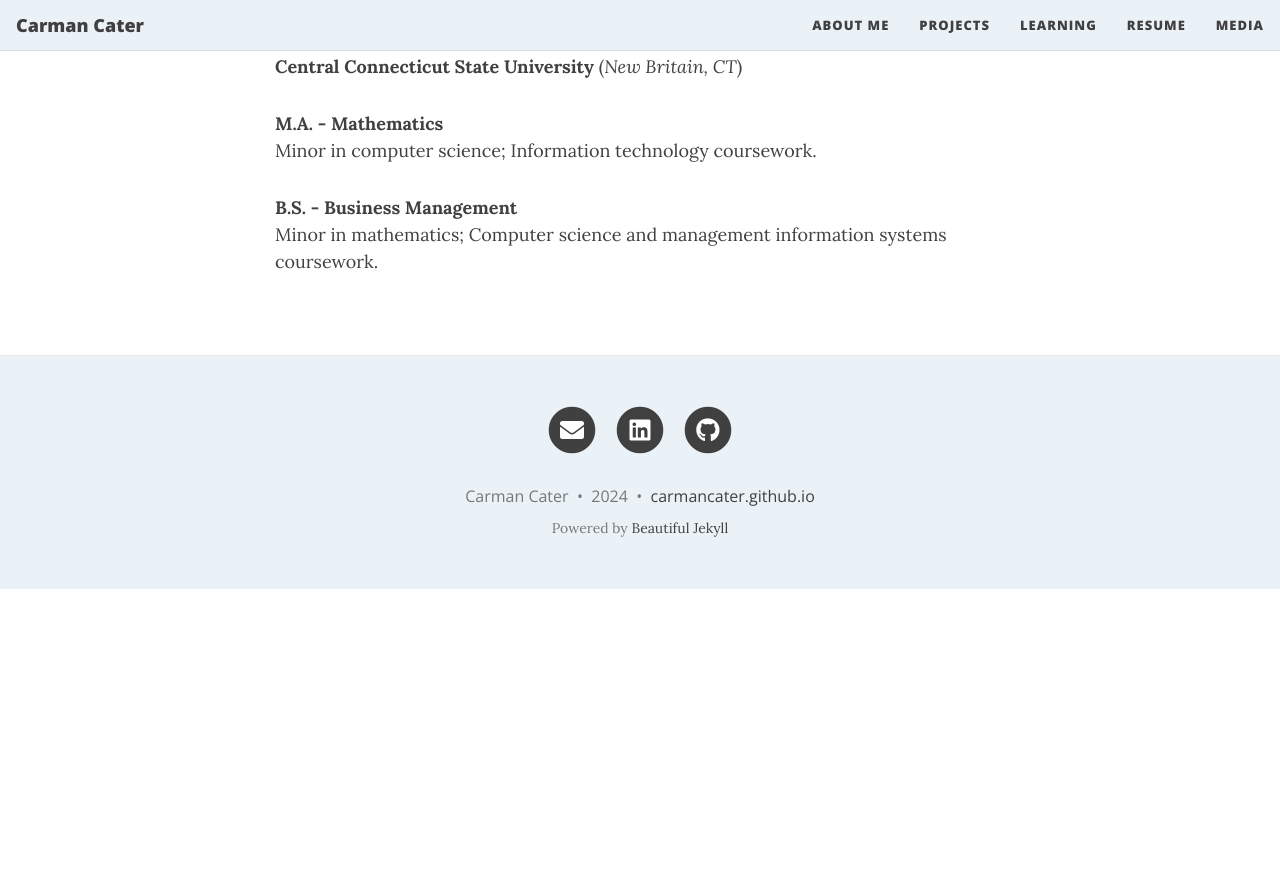
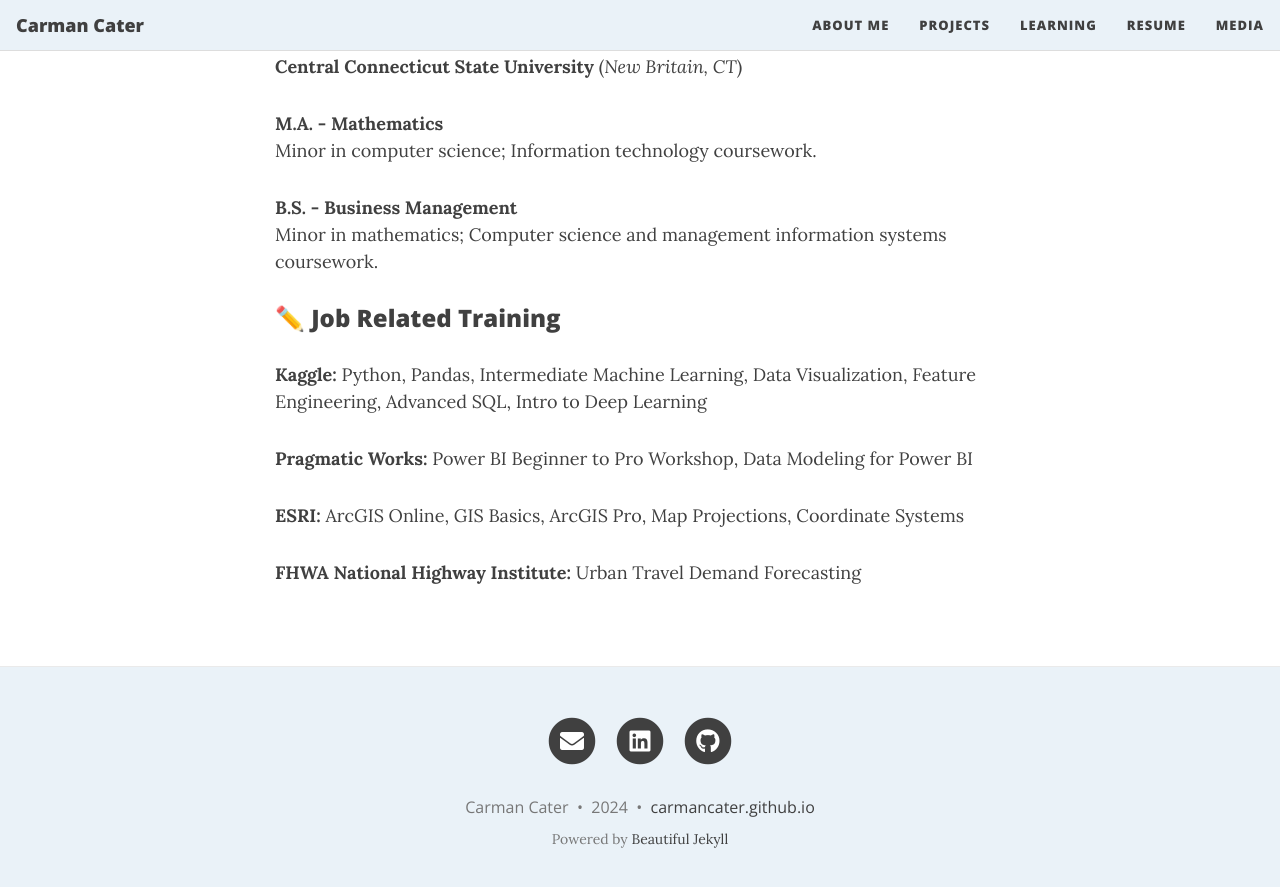
Before and after one commit to carmancater/carmancater.github.io, a Jekyll site: the page built from resume.md, in a window 1280 px wide and 900 px high, scrolled down 2371 px. Shown: the top 887 px of the window. Built offline with Jekyll 4.4.1, drawn with Linux system fonts in a browser that asks for light colours; nearby versions of some CDN libraries; emoji names are drawn with the system emoji font; before the commit the page ends 2960 px from its top, so only the background shows below that.

Commit message:
Update resume.md

```diff
--- a/resume.md
+++ b/resume.md
@@ -55,3 +55,13 @@ Minor in computer science; Information technology coursework.
 
 **B.S. - Business Management**
 Minor in mathematics; Computer science and management information systems coursework.
+
+### :pencil2: Job Related Training
+
+**Kaggle:** Python, Pandas, Intermediate Machine Learning, Data Visualization, Feature Engineering, Advanced SQL, Intro to Deep Learning
+
+**Pragmatic Works:** Power BI Beginner to Pro Workshop, Data Modeling for Power BI
+
+**ESRI:** ArcGIS Online, GIS Basics, ArcGIS Pro, Map Projections, Coordinate Systems
+
+**FHWA National Highway Institute:** Urban Travel Demand Forecasting
```
